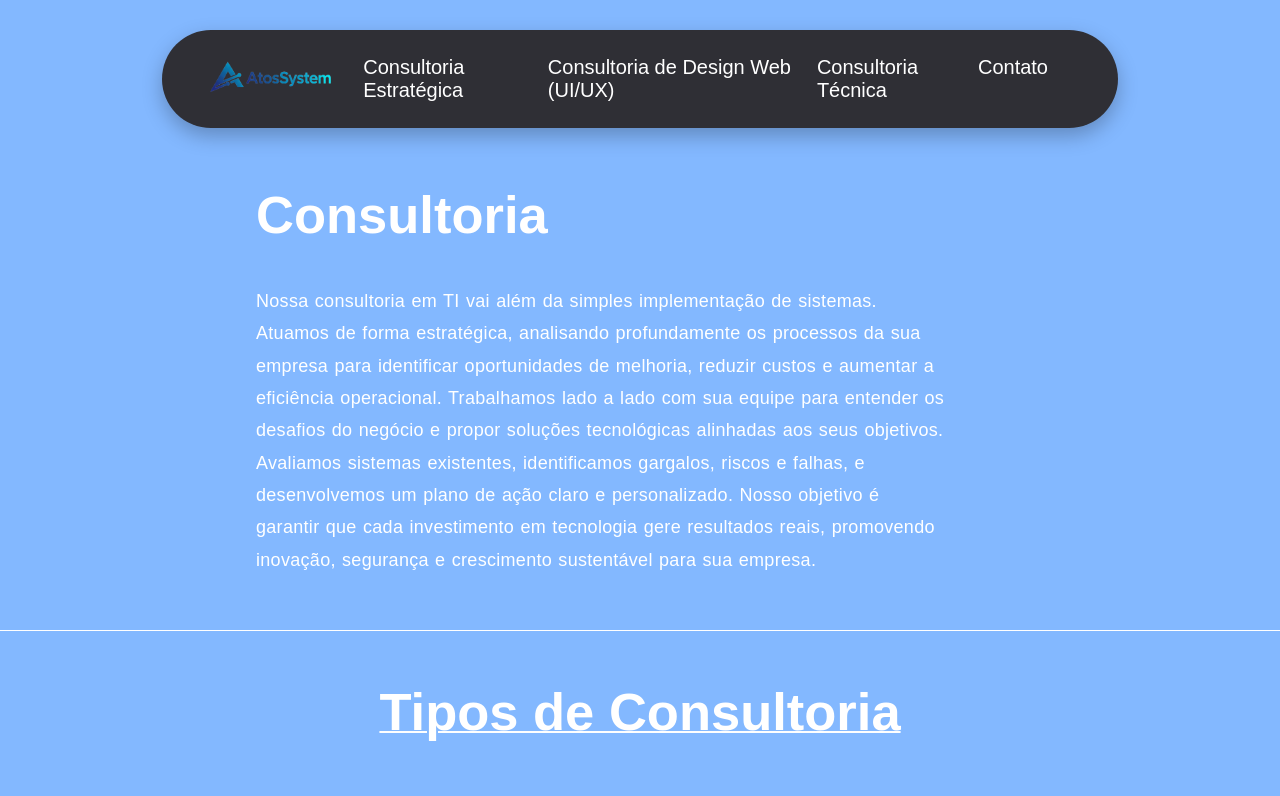
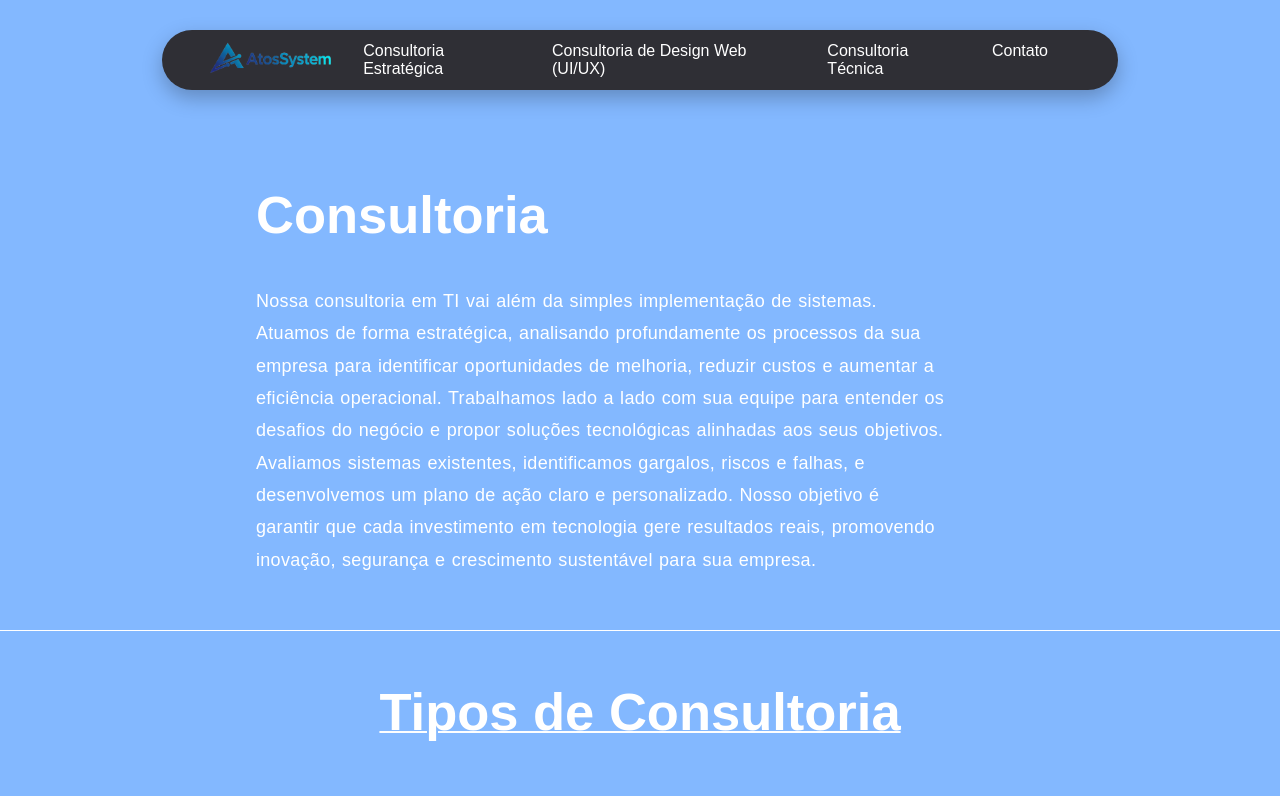
Before and after one commit to lukasffz/AtosSystem, a plain HTML site: page indexConsultoria.html in a window 1280 px wide. Shown: the top 796 px of the page. Drawn offline with Linux system fonts and the light colour scheme.

Commit message:
Atualização

```diff
--- a/style/style.css
+++ b/style/style.css
@@ -51,7 +51,8 @@ footer {
 .cabeca {
     position: fixed;
     width: 70%;
-    background: #2f2f35d3;
+    background: #2f2f35;
+    height: 30px;
     padding: 15px 30px;
     border-radius: 50px;
     display: flex;
@@ -74,7 +75,7 @@ footer {
     gap: 1.5rem;
 }
 .cabeca nav ul li {
-    font-size: 20px;
+    font-size: 16px;
     list-style: none;
 }
 .cabeca nav ul li a {
--- a/style/styleConsultoria.css
+++ b/style/styleConsultoria.css
@@ -1,6 +1,10 @@
 * {
     margin: 0;
     padding: 0;
+}
+html{
+    scroll-behavior: smooth;
+    scroll-padding-top: 130px;
 }
 body{
     margin: 0;
@@ -15,10 +19,6 @@ main{
     justify-content: center;
     align-items: center;
     color: white;
-}
-html{
-    scroll-behavior: smooth;
-    scroll-padding-top: 150px;
 }
 footer {
     background-color: #3A3A3F;
@@ -51,6 +51,7 @@ footer {
     position: fixed;
     width: 70%;
     background: #2f2f35;
+    height: 30px;
     padding: 15px 30px;
     border-radius: 50px;
     display: flex;
@@ -73,7 +74,7 @@ footer {
     gap: 1.5rem;
 }
 .cabeca nav ul li {
-    font-size: 20px;
+    font-size: 16px;
     list-style: none;
 }
 .cabeca nav ul li a {
```
